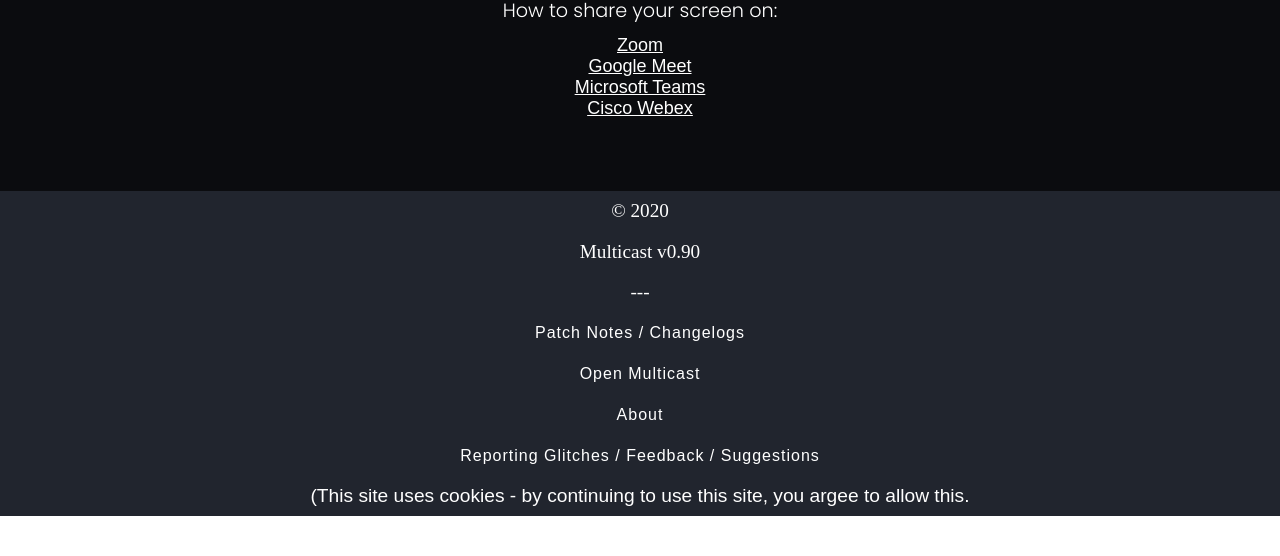
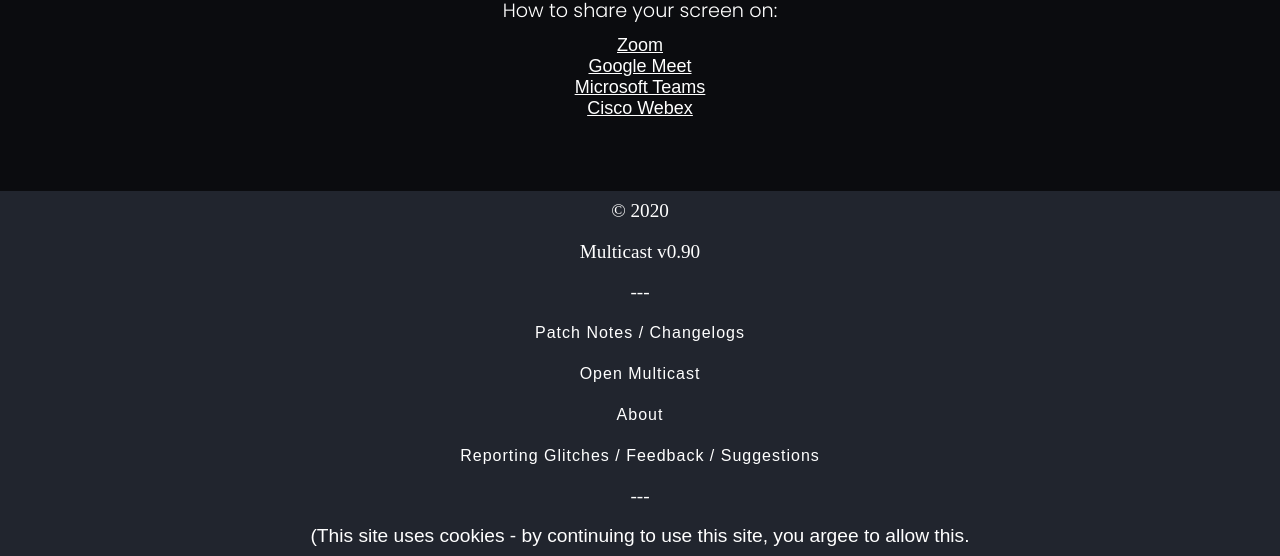
Before and after one commit to JoshBenson37/multicast.github.io, an Electron app: page index.html in a window 1280 px wide. Shown: the part 2030-2586 px from the top of the page. Before the commit the page ends 2546 px from the top, so only its background shows below. Drawn offline with nearby package versions, Linux system fonts and the light colour scheme.

Commit message:
Update index.html

```diff
--- a/index.html
+++ b/index.html
@@ -166,7 +166,8 @@
       <a href="about.html" class="footStyle" target="_blank"> About</a>
             <br>
       <a href="form.html" class="footStyle" target="_blank"> Reporting Glitches / Feedback / Suggestions</a>
-		  <br>
+
+		  <p> --- </p>
 		  <p class="footStyle"> (This site uses cookies - by continuing to use this site, you argee to allow this.</p>
      </footer>
 
```
